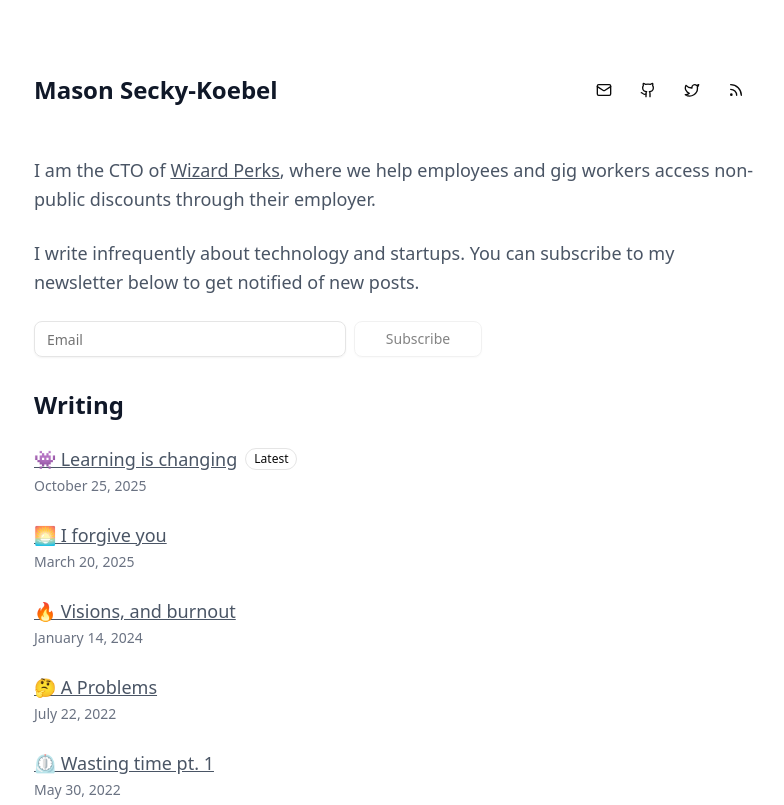
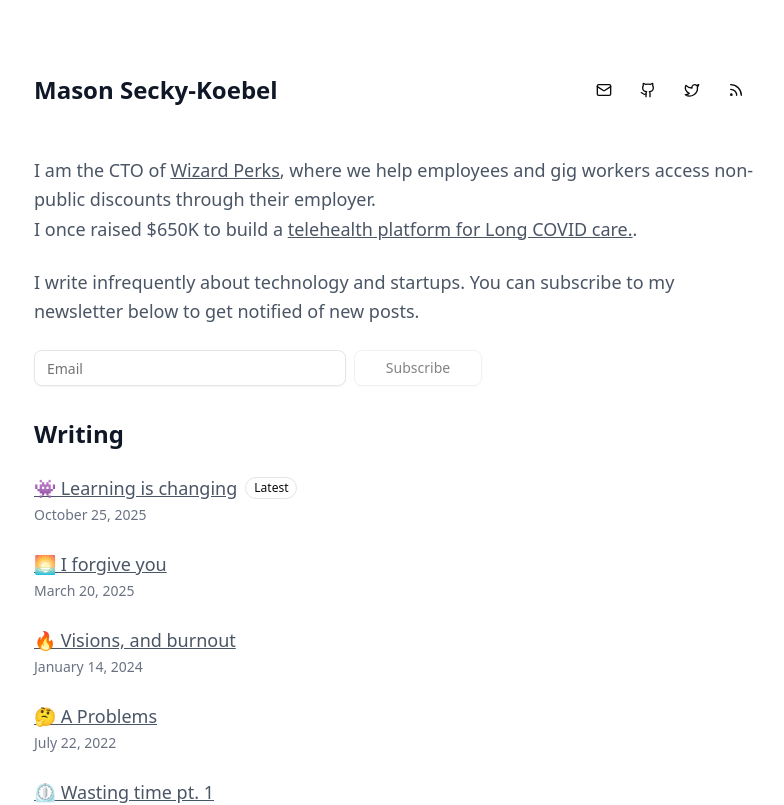
Before and after one commit to mseckykoebel/website-mdx, a Next.js app: page / in a window 1280 px wide. Shown: the top 805 px of the page, without its empty margins (246-1030 px from the left). Built offline with nearby package versions, Linux system fonts and the light colour scheme.

Commit message:
feat: update nextJS

```diff
--- a/app/page.tsx
+++ b/app/page.tsx
@@ -75,6 +75,19 @@ function Description() {
         </Link>
         , where we help employees and gig workers access non-public discounts
         through their employer.
+      </p>
+
+      <p className="text-lg leading-relaxed text-gray-600">
+        I once raised $650K to build a{" "}
+        <Link
+          href="https://www.linkedin.com/company/pathize"
+          target="_blank"
+          rel="noopener noreferrer"
+          className="underline hover:text-gray-900 transition-colors"
+        >
+          telehealth platform for Long COVID care.
+        </Link>
+        .
       </p>
 
       <NewsletterSection />
```
Also changed, not shown: package.json (+13 -9 lines), tsconfig.json (+14 -5 lines), 1 other file (tests, documents, lock files or other folders).
